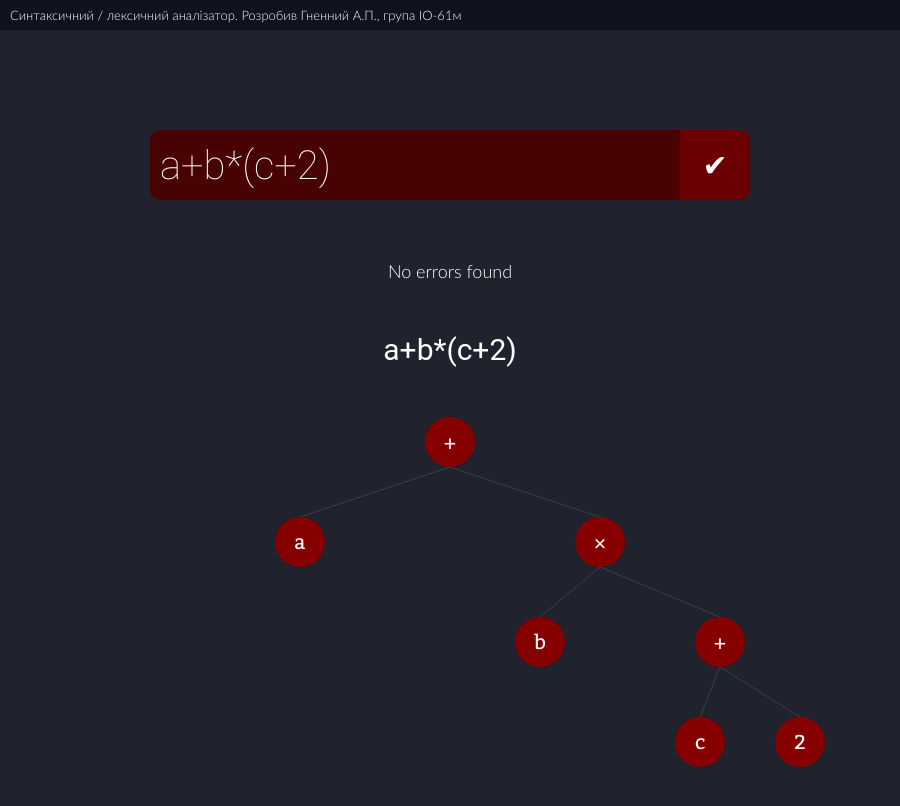
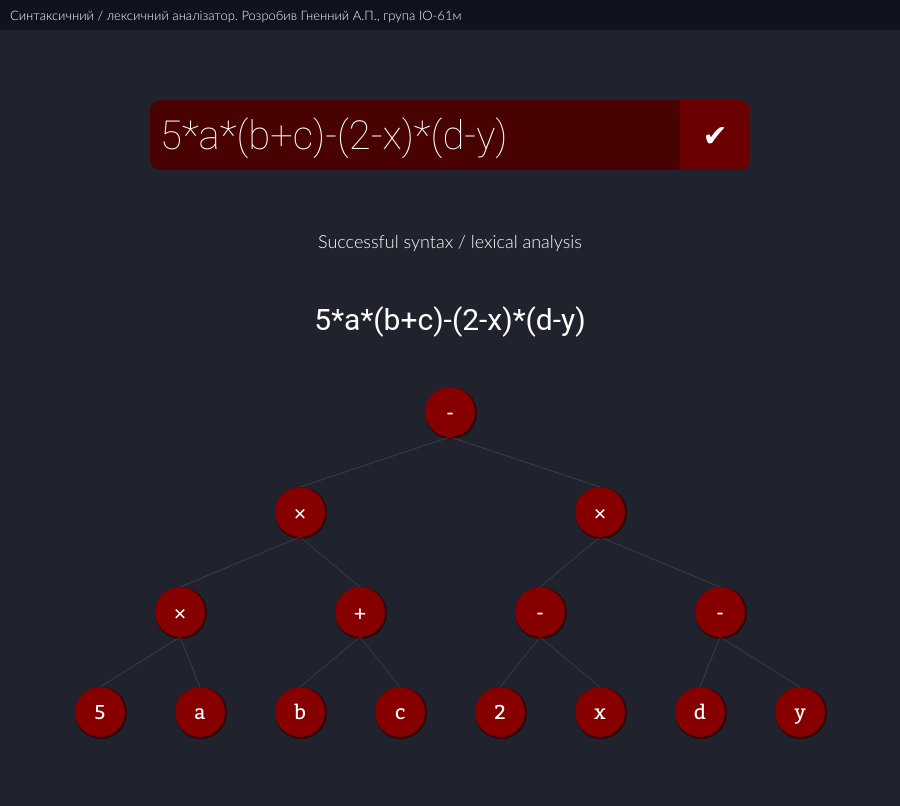
Before and after one commit to HnennyyAndryy/arithmetic-parser, an Electron app: page index.html in a window 900 px wide. Drawn offline with Linux system fonts and the light colour scheme.

Commit message:
make UX improvements

```diff
--- a/index.html
+++ b/index.html
@@ -1,5 +1,5 @@
 <!DOCTYPE html>
-<html>
+<html class="bg-default">
 <head>
 	<title>TEST</title>
 	<link rel="stylesheet" type="text/css" href="style.css">
@@ -7,13 +7,16 @@
 </head>
 <body class="bg-default">
 	<div id="header">Синтаксичний / лексичний аналізатор. Розробив Гненний А.П., група ІО-61м</div>
-	<div id="controls" class="center">
-		<input type="text" id="input-expression" value="a+b*(c+2)">
-		<input type="button" id="analyze-btn" value="&#10004;">
-	</div>
-	<div id="parse-result" class="center">
-		<div id="parse-result-summary"></div>
-		<div id="parse-result-details"></div>
+	<div id="main">
+		<div id="controls">
+			<input type="text" id="input-expression" value="5*a*(b+c)-(2-x)*(d-y)">
+			<input type="button" id="analyze-btn" value="&#10004;">
+		</div>
+		<div id="parse-result">
+			<div id="parse-result-summary"></div>
+			<div id="parse-result-details"></div>
+			<div id="parse-result-details-placeholder"></div>
+		</div>
 	</div>
 
 	<div id="graph">
--- a/style.css
+++ b/style.css
@@ -13,11 +13,11 @@
 
 html {
 	height: 100%;
-	overflow-y : hidden;
 }
 
 ::-webkit-scrollbar {
 	width: 10px;
+	height: 10px;
 }
 
 ::-webkit-scrollbar-thumb {
@@ -26,13 +26,16 @@ html {
 }
 
 ::-webkit-scrollbar-track {
-  	background: #20222d;
-  	border-radius: 0px;
+  	background: #10121d;
 }
 
+::-webkit-scrollbar-corner {
+	background : #10121d;
+}
 
 body {
 	overflow-y : scroll;
+	overflow-x : scroll;
 	margin : 0;
 	margin-top : 30px;
 	position : relative;
@@ -41,6 +44,7 @@ body {
 
 #header {
 	-webkit-app-region : drag;
+	 -webkit-user-select: none;
 	width : 100%;
 	top : 0px;
 	height : 30px;
@@ -60,6 +64,11 @@ body {
 	margin : auto;
 	left : 0;
 	right : 0;
+}
+
+#main {
+	position : relative;
+	width : 600px;
 }
 
 #controls {
@@ -119,9 +128,10 @@ body {
 	position : relative;
 	margin-top : 60px;
 	width : 600px;
+	word-wrap : break-word;
 }
 
-#parse-result #parse-result-summary {
+#parse-result-summary {
 	font-family : 'Lato Light';
 	font-size : 18px;
 	color : white;
@@ -137,12 +147,29 @@ body {
 	margin-right : 2px;
 }
 
-#parse-result #parse-result-details {
+#parse-result-details, #parse-result-details-placeholder {
 	margin-top : 50px;
 	color : white;
 	text-align : center;
 	font-family : 'Roboto';
 	font-size : 30px;
+	width : 600px;
+}
+
+#parse-result-details-placeholder {
+	display: none;
+	opacity: 0;
+}
+
+.fixed-details {
+	position : fixed;
+	top : 10px;
+	z-index : 2;
+	background : rgba(0,0,0,0.2);
+	border-radius : 10px;
+}
+.fixed-details:hover {
+	opacity : 0.1;
 }
 
 .bg-default {
@@ -195,7 +222,6 @@ body {
 	overflow: visible;
 	position : relative;
 	margin-top : 50px;
-	width : 600px;
 }
 
 .vertex {
@@ -209,7 +235,7 @@ body {
 	position : absolute;
 	font-size : 20px;
 	font-family : 'Bitter';
-
+	box-shadow : 1px 1px 0px 1px rgba(50,0,0,0.9);
 }
 
 .vertex:last-child {
--- a/view.js
+++ b/view.js
@@ -1,30 +1,36 @@
 'use strict';
 
+let main = document.getElementById('main');
 let analyzeBtn = document.getElementById('analyze-btn');
 let inputExpression = document.getElementById('input-expression');
 let parseResult = document.getElementById('parse-result');
 let parseResultSummary = document.getElementById('parse-result-summary');
 let parseResultDetails = document.getElementById('parse-result-details');
+let parseResultDetailsPlaceholder = document.getElementById('parse-result-details-placeholder');
 let colors = ['orangered', 'royalblue', 'yellow', 'magenta', 'pink', 'darkred', 'chocolate']
+let lastTree;
+let treeWidth;
+let outmostLeft = Number.MAX_SAFE_INTEGER;
+let outmostRight = 0;
 
 analyzeBtn.addEventListener('click', e => {
 	let res = tokenizer.parse(inputExpression.value);
+	document.getElementById('graph').innerHTML = '';
 	parseResultSummary.innerText = '';
 	parseResultDetails.innerHTML = '';
+	parseResultDetailsPlaceholder.innerHTML = '';
 	if (!res) return;
 	if (!res.errors) {
-		parseResultSummary.innerHTML = '<div style="text-align : center;">No errors found</div>';
-		parseResultDetails.innerHTML = res.tokens.map(tok => tok.val).join('');
-
-		let rootNode = treebuilder.build(res.tokens);
-		let coords = {
-			left : (window.innerWidth / 2) - 25,
-			top : 0,
-		}
-		drawTree(rootNode, coords);
+		parseResultSummary.innerHTML = '<div style="text-align : center;">Successful syntax / lexical analysis</div>';
+		let details = res.tokens.map(tok => tok.val).join('');
+		parseResultDetails.innerHTML = details;
+		parseResultDetailsPlaceholder.innerHTML = details;
+		lastTree = treebuilder.build(res.tokens);
+		drawTree(lastTree);
+		document.body.scrollLeft = (document.body.scrollWidth - document.body.offsetWidth) / 2;
 		return;
 	}
-	graph.innerHTML = '';
+
 	let tokens = res.tokens.map(tok => tok.val);
 	res.errors.forEach( (err, err_i) => {
 		parseResultSummary.innerHTML += `<div class='dot ${err.indexes.length ? 'bg-'+ colors[err_i] : 'bg-default'}'></div>
@@ -46,10 +52,10 @@ inputExpression.addEventListener('keyup', e => {
 	}
 });
 
-
 function setIndexes (node, side, level, parentIndex) {
 	node.level = level;
 	node.index = side == 'left' ? parentIndex * 2 - 1 : parentIndex * 2;
+	if (treeWidth < node.index) treeWidth = node.index;
 	if (node.left) {
 		setIndexes(node.left, 'left', level + 1, node.index);
 	}
@@ -57,14 +63,23 @@ function setIndexes (node, side, level, parentIndex) {
 		setIndexes(node.right, 'right', level + 1, node.index);
 	}
 }
-function drawTree (rootNode, coords) {
+function drawTree (rootNode, redraw) {
 	// set vertical level and horizontal index to each node
-	setIndexes(rootNode, 'left', 0, 1);
+	if (!redraw) {
+		treeWidth = 0;
+		setIndexes(rootNode, 'left', 0, 1);
+		outmostLeft = Number.MAX_SAFE_INTEGER;
+		outmostRight = 0;
+	}
 
 	let treeDOM = document.createElement('div');
 	treeDOM.id = 'graph';
+	treeDOM.className = 'center';
 	let graph = document.getElementById('graph');
 	buildTreeDOM(rootNode, null, rootNode.depth, treeDOM);
+	if (treeWidth * (50 + 20) > window.innerWidth) {
+		treeDOM.style.width = outmostLeft + outmostRight + 50 + 'px';
+	}
 	graph.parentNode.replaceChild(treeDOM, graph);
 	return
 }
@@ -72,7 +87,11 @@ function drawTree (rootNode, coords) {
 function buildTreeDOM (node, opt, treeDepth, treeDOM) {
 	let vertex = document.createElement('div');
 	vertex.className = 'vertex';
-	let left = node.index * window.innerWidth / (Math.pow(2, node.level) + 1) - 25;
+	let neededWidth = treeWidth * (50 + 20);
+	let viewport =  Math.max(neededWidth, window.innerWidth);
+	let left = node.index * viewport / (Math.pow(2, node.level) + 1) - 25;
+	outmostLeft = Math.min(outmostLeft, left);
+	outmostRight = Math.max(outmostRight, left);
 	let top = node.level * 100 ;
 	vertex.style.left = left + 'px';
 	vertex.style.top = top + 'px';
@@ -117,4 +136,29 @@ function buildTreeDOM (node, opt, treeDepth, treeDOM) {
 	}
 }
 
+window.addEventListener('resize', e => {
+	positionToCenter();
+	drawTree(lastTree, true);
+});
+
+window.addEventListener('scroll', e => {
+	positionToCenter();
+	if (lastTree) {
+		let rect = parseResultSummary.getBoundingClientRect();
+		let limit = rect.top - 30 /*header*/ + 50 /*gap*/;
+		if (limit <= 0) {
+			parseResultDetailsPlaceholder.style.display = 'block';
+			parseResultDetails.className = 'fixed-details center';
+		} else {
+			parseResultDetails.className = '';
+			parseResultDetailsPlaceholder.style.display = 'none';
+		}
+	}
+});
+
+function positionToCenter () {
+	main.style.left = document.body.scrollLeft + (document.body.offsetWidth - 600) / 2 + 'px';
+}
+positionToCenter();
+
 analyzeBtn.click();
```
Also changed, not shown: electronapp.js (+5 -3 lines).
